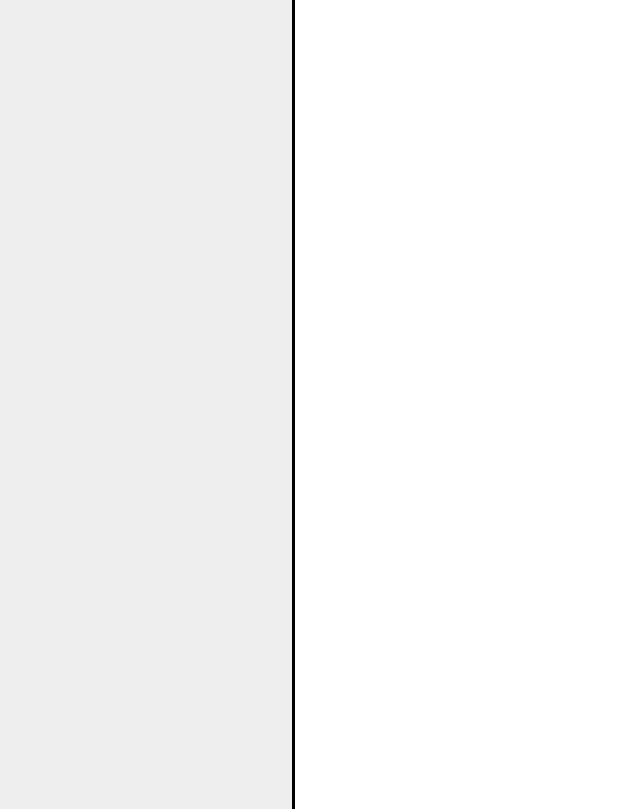
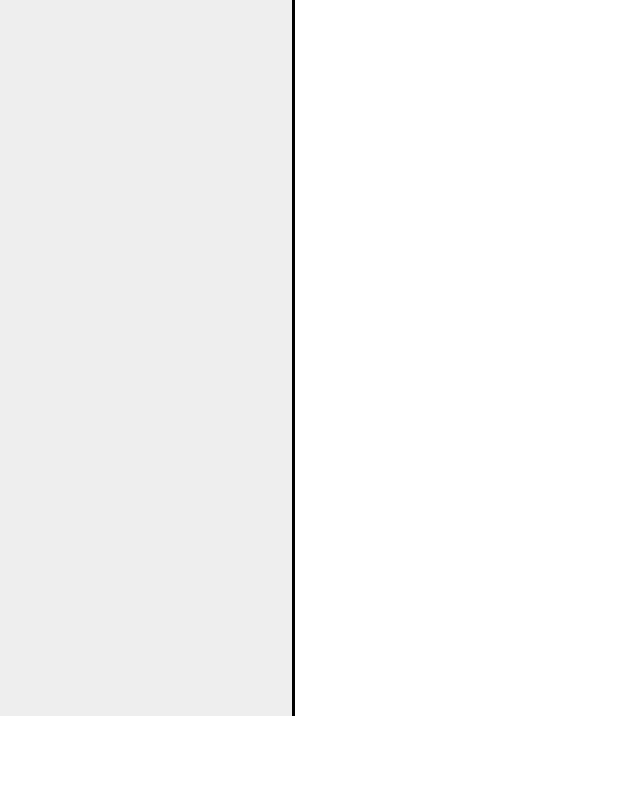
Before and after one commit to coolbeans1212/mRSS, a PHP site: page / in a window 1280 px wide. Shown: the part 84-893 px from the top of the page, without its empty margins (0-640 px from the left). After the commit the page ends 800 px from the top, so only its background shows below. Run offline with PHP 8.4, Linux system fonts and the light colour scheme; some libraries are stand-ins or nearby versions.

Commit message:
why is it 93px help

```diff
--- a/assets/css/style.css
+++ b/assets/css/style.css
@@ -1,6 +1,7 @@
 body {
     margin: 0;
     font-family: Verdana, sans-serif;
+    overlay: hidden;
 }
 
 header {
@@ -29,6 +30,10 @@ a:hover {
 
 input:focus {
     outline: none;
+}
+
+main {
+    height: calc(100vh - 93px);
 }
 
 .vertical-flex-align-center {
@@ -106,7 +111,7 @@ input:focus {
     background-color: #eeeeee;
     border-right: 3px solid black;
     padding: 5px;
-    height: 100vh;
+    height: 100%;
     width: 22%;
 }
 
```
